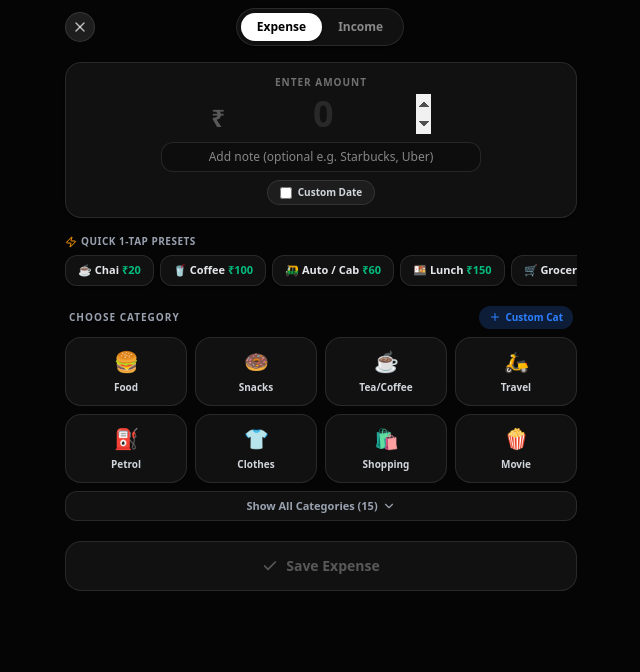
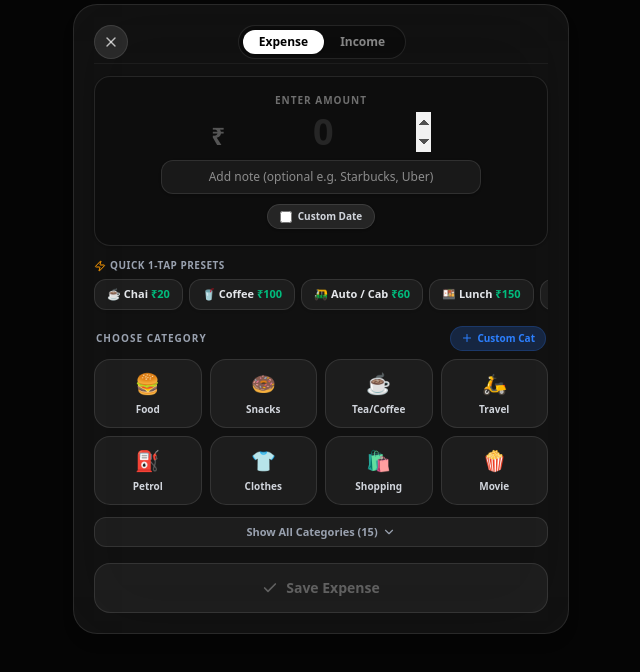
Before and after one commit to manshvisharma/spendingTracker, a React (Vite) app: page /add in a window 1280 px wide. Shown: the top 672 px of the page, without its empty margins (319-959 px from the left). Built offline with nearby package versions, Linux system fonts and the light colour scheme; no server answers.

Commit message:
style: improve global typography and UI layout
- Add base scroll and font smoothing utilities to index.css
- Refine BottomNav and AddExpense layout containers for consistency
- Update CSS transitions for smoother interaction feedback

```diff
--- a/src/index.css
+++ b/src/index.css
@@ -3,7 +3,25 @@
 @custom-variant dark (&:is(.dark *));
 
 @layer base {
+  html {
+    scroll-behavior: smooth;
+    -webkit-tap-highlight-color: transparent;
+  }
+
   body {
-    @apply bg-gray-50 text-gray-900 dark:bg-[#050505] dark:text-white transition-colors duration-300;
+    @apply bg-gray-50 text-gray-900 dark:bg-[#050505] dark:text-white transition-colors duration-200;
+    font-feature-settings: "cv02", "cv03", "cv04", "cv11";
+    -webkit-font-smoothing: antialiased;
+    -moz-osx-font-smoothing: grayscale;
+    overscroll-behavior-y: none;
   }
 }
+
+/* Scrollbar utilities for ultra-smooth layout */
+.scrollbar-none::-webkit-scrollbar {
+  display: none;
+}
+.scrollbar-none {
+  -ms-overflow-style: none;
+  scrollbar-width: none;
+}
--- a/src/pages/AddExpense.tsx
+++ b/src/pages/AddExpense.tsx
@@ -92,21 +92,22 @@ export function AddExpense() {
       initial={{ opacity: 0, scale: 0.98 }}
       animate={{ opacity: 1, scale: 1 }}
       exit={{ opacity: 0, scale: 0.98 }}
-      className="flex flex-col max-w-lg mx-auto pb-10 min-w-0"
+      className="flex flex-col max-w-lg mx-auto px-2 pt-1 pb-16 min-w-0"
     >
+      <div className="bg-white/80 dark:bg-white/5 backdrop-blur-2xl border border-gray-200 dark:border-white/10 rounded-3xl p-4 sm:p-5 shadow-lg w-full min-w-0 flex flex-col gap-3">
         {/* COMPACT HEADER */}
-      <header className="flex justify-between items-center py-2 min-w-0">
+        <header className="flex justify-between items-center min-w-0 pb-1 border-b border-gray-100 dark:border-white/5">
           <button
             onClick={() => navigate(-1)}
-          className="p-1.5 bg-gray-100 dark:bg-white/10 rounded-full text-gray-600 dark:text-white/70 hover:text-black dark:hover:text-white transition-colors border border-gray-200 dark:border-white/10"
+            className="p-2 bg-gray-100 dark:bg-white/10 rounded-full text-gray-600 dark:text-white/70 hover:text-black dark:hover:text-white hover:bg-gray-200 transition-all border border-gray-200/60 dark:border-white/10"
           >
             <X className="w-4 h-4" />
           </button>
 
-        <div className="flex bg-gray-100 dark:bg-white/5 border border-gray-200 dark:border-white/10 rounded-full p-1 shadow-sm">
+          <div className="flex bg-gray-100 dark:bg-black/30 border border-gray-200 dark:border-white/10 rounded-full p-1 shadow-inner">
             <button
               className={cn(
-              "px-4 py-1.5 rounded-full text-xs font-bold transition-all",
+                "px-4 py-1 rounded-full text-xs font-bold transition-all",
                 type === 'expense' ? "bg-black text-white dark:bg-white dark:text-black shadow-sm" : "text-gray-500 dark:text-white/50"
               )}
               onClick={() => setType('expense')}
@@ -115,7 +116,7 @@ export function AddExpense() {
             </button>
             <button
               className={cn(
-              "px-4 py-1.5 rounded-full text-xs font-bold transition-all",
+                "px-4 py-1 rounded-full text-xs font-bold transition-all",
                 type === 'income' ? "bg-black text-white dark:bg-white dark:text-black shadow-sm" : "text-gray-500 dark:text-white/50"
               )}
               onClick={() => setType('income')}
@@ -128,7 +129,7 @@ export function AddExpense() {
         </header>
 
         {/* COMPACT AMOUNT SECTION */}
-      <div className="flex flex-col items-center justify-center py-3 bg-white dark:bg-white/5 border border-gray-200 dark:border-white/10 rounded-2xl p-4 my-2 shadow-sm">
+        <div className="flex flex-col items-center justify-center py-4 bg-gray-50/80 dark:bg-black/20 border border-gray-200/80 dark:border-white/10 rounded-2xl p-4 shadow-sm">
           <p className="text-[10px] text-gray-400 dark:text-white/40 uppercase tracking-widest font-bold mb-1">Enter Amount</p>
           <div className="flex items-baseline justify-center mb-2">
             <span className="text-2xl text-gray-400 dark:text-white/30 mr-1.5 font-bold">₹</span>
@@ -148,12 +149,12 @@ export function AddExpense() {
             placeholder="Add note (optional e.g. Starbucks, Uber)"
             value={customNotes}
             onChange={(e) => setCustomNotes(e.target.value)}
-          className="w-full max-w-xs text-center text-xs bg-gray-50 dark:bg-black/20 border border-gray-200 dark:border-white/10 rounded-xl py-1.5 px-3 outline-none focus:ring-2 focus:ring-blue-500/40 mb-2"
+            className="w-full max-w-xs text-center text-xs bg-white dark:bg-white/5 border border-gray-200 dark:border-white/10 rounded-xl py-2 px-3 outline-none focus:ring-2 focus:ring-blue-500/40 mb-2.5 shadow-sm"
           />
 
           {/* Date Selector Toggle */}
           <div className="flex items-center gap-2">
-          <label className="flex items-center gap-1.5 cursor-pointer bg-gray-100 dark:bg-white/5 px-3 py-1 rounded-full border border-gray-200 dark:border-white/10">
+            <label className="flex items-center gap-1.5 cursor-pointer bg-white dark:bg-white/10 px-3 py-1 rounded-full border border-gray-200 dark:border-white/10 shadow-sm">
               <input
                 type="checkbox"
                 checked={useCustomDate}
@@ -170,7 +171,7 @@ export function AddExpense() {
                     type="datetime-local"
                     value={customDate}
                     onChange={e => setCustomDate(e.target.value)}
-                  className="bg-gray-100 dark:bg-white/10 border border-gray-200 dark:border-white/20 rounded-full px-3 py-1 text-[10px] font-semibold text-gray-700 dark:text-white outline-none"
+                    className="bg-white dark:bg-white/10 border border-gray-200 dark:border-white/20 rounded-full px-3 py-1 text-[10px] font-semibold text-gray-700 dark:text-white outline-none shadow-sm"
                   />
                 </motion.div>
               )}
@@ -180,7 +181,7 @@ export function AddExpense() {
 
         {/* QUICK TAP PRESETS */}
         {type === 'expense' && (
-        <div className="my-2 min-w-0">
+          <div className="min-w-0">
             <p className="text-[10px] font-bold text-gray-400 uppercase tracking-wider mb-1.5 flex items-center gap-1">
               <Zap className="w-3 h-3 text-amber-500" /> Quick 1-Tap Presets
             </p>
@@ -189,7 +190,7 @@ export function AddExpense() {
                 <button
                   key={idx}
                   onClick={() => handleApplyPreset(p)}
-                className="shrink-0 text-[11px] font-bold bg-white dark:bg-white/5 border border-gray-200 dark:border-white/10 hover:border-blue-500 text-gray-800 dark:text-gray-200 px-3 py-1.5 rounded-xl transition-all shadow-sm active:scale-95 whitespace-nowrap"
+                  className="shrink-0 text-[11px] font-bold bg-gray-50 dark:bg-white/5 border border-gray-200 dark:border-white/10 hover:border-blue-500 text-gray-800 dark:text-gray-200 px-3 py-1.5 rounded-xl transition-all shadow-sm active:scale-95 whitespace-nowrap"
                 >
                   {p.label} <span className="text-emerald-500">₹{p.amount}</span>
                 </button>
@@ -204,13 +205,13 @@ export function AddExpense() {
             <motion.div
               initial={{ opacity: 0 }}
               animate={{ opacity: 1 }}
-            className="my-2"
+              className="flex flex-col gap-2"
             >
-            <div className="flex justify-between items-center mb-2 px-1">
+              <div className="flex justify-between items-center px-0.5">
                 <p className="text-[10px] text-gray-400 uppercase tracking-widest font-bold">Choose Category</p>
                 <button
                   onClick={() => setShowNewCat(!showNewCat)}
-                className="text-[10px] font-bold text-blue-500 bg-blue-50 dark:bg-blue-500/20 px-2.5 py-1 rounded-full flex items-center gap-1 hover:scale-105 transition-all"
+                  className="text-[10px] font-bold text-blue-500 bg-blue-50 dark:bg-blue-500/20 px-2.5 py-1 rounded-full flex items-center gap-1 hover:scale-105 transition-all border border-blue-500/20"
                 >
                   <Plus className="w-3 h-3" /> Custom Cat
                 </button>
@@ -222,26 +223,26 @@ export function AddExpense() {
                     initial={{ opacity: 0, height: 0 }}
                     animate={{ opacity: 1, height: 'auto' }}
                     exit={{ opacity: 0, height: 0 }}
-                  className="overflow-hidden mb-2"
+                    className="overflow-hidden mb-1"
                   >
-                  <div className="bg-white dark:bg-white/5 border border-gray-200 dark:border-white/10 p-2.5 rounded-2xl flex gap-2 shadow-sm">
+                    <div className="bg-gray-50 dark:bg-black/20 border border-gray-200 dark:border-white/10 p-2.5 rounded-2xl flex gap-2 shadow-sm">
                       <input
                         type="text"
                         placeholder="Emoji"
                         value={newCatEmoji}
                         onChange={e => setNewCatEmoji(e.target.value)}
-                      className="w-12 bg-gray-50 dark:bg-black/20 rounded-xl p-2 text-center text-xs outline-none border border-gray-200 dark:border-white/10"
+                        className="w-12 bg-white dark:bg-white/10 rounded-xl p-2 text-center text-xs outline-none border border-gray-200 dark:border-white/10"
                       />
                       <input
                         type="text"
                         placeholder="Category Name"
                         value={newCatName}
                         onChange={e => setNewCatName(e.target.value)}
-                      className="flex-1 bg-gray-50 dark:bg-black/20 rounded-xl p-2 text-xs outline-none border border-gray-200 dark:border-white/10"
+                        className="flex-1 bg-white dark:bg-white/10 rounded-xl p-2 text-xs outline-none border border-gray-200 dark:border-white/10"
                       />
                       <button
                         onClick={handleSaveCustomCat}
-                      className="bg-blue-500 text-white px-3 rounded-xl text-xs font-bold"
+                        className="bg-blue-500 text-white px-3 rounded-xl text-xs font-bold shadow-sm"
                       >
                         Add
                       </button>
@@ -259,8 +260,8 @@ export function AddExpense() {
                     className={cn(
                       "flex flex-col items-center justify-center p-2.5 rounded-2xl transition-all border",
                       selectedCatId === cat.id
-                      ? "bg-blue-50 dark:bg-blue-500/20 border-blue-500 text-blue-600 dark:text-blue-400 font-bold shadow-sm scale-105"
-                      : "bg-white dark:bg-white/5 border-gray-200 dark:border-white/10 hover:bg-gray-50 text-gray-700 dark:text-gray-300"
+                        ? "bg-blue-50 dark:bg-blue-500/20 border-blue-500 text-blue-600 dark:text-blue-400 font-bold shadow-sm scale-102"
+                        : "bg-gray-50/80 dark:bg-white/5 border-gray-200 dark:border-white/10 hover:bg-gray-100 text-gray-700 dark:text-gray-300"
                     )}
                   >
                     <span className="text-xl mb-1">{cat.emoji}</span>
@@ -273,7 +274,7 @@ export function AddExpense() {
               {categories.length > 8 && (
                 <button
                   onClick={() => setShowAllCategories(!showAllCategories)}
-                className="w-full mt-2 py-1.5 rounded-xl bg-gray-100 dark:bg-white/5 border border-gray-200 dark:border-white/10 text-gray-500 dark:text-gray-400 text-[11px] font-bold flex items-center justify-center gap-1 hover:text-black dark:hover:text-white transition-all"
+                  className="w-full mt-1 py-1.5 rounded-xl bg-gray-50 dark:bg-white/5 border border-gray-200 dark:border-white/10 text-gray-500 dark:text-gray-400 text-[11px] font-bold flex items-center justify-center gap-1 hover:text-black dark:hover:text-white transition-all"
                 >
                   {showAllCategories ? (
                     <>Show Fewer Categories <ChevronUp className="w-3.5 h-3.5" /></>
@@ -289,9 +290,9 @@ export function AddExpense() {
             <motion.div
               initial={{ opacity: 0 }}
               animate={{ opacity: 1 }}
-            className="my-3 flex justify-center"
+              className="my-2 flex justify-center"
             >
-            <label className="flex items-center gap-2.5 bg-white dark:bg-white/5 px-4 py-3 rounded-2xl border border-gray-200 dark:border-white/10 shadow-sm cursor-pointer">
+              <label className="flex items-center gap-2.5 bg-gray-50 dark:bg-white/5 px-4 py-3 rounded-2xl border border-gray-200 dark:border-white/10 shadow-sm cursor-pointer">
                 <input
                   type="checkbox"
                   checked={isBorrowed}
@@ -309,7 +310,7 @@ export function AddExpense() {
           onClick={handleSave}
           disabled={!isReady}
           className={cn(
-          "w-full py-3.5 rounded-2xl flex items-center justify-center gap-2 text-sm font-bold transition-all shadow-md mt-3",
+            "w-full py-3.5 rounded-2xl flex items-center justify-center gap-2 text-sm font-bold transition-all shadow-md mt-1",
             isReady
               ? "bg-blue-600 hover:bg-blue-700 text-white shadow-blue-500/25 active:scale-98"
               : "bg-gray-100 dark:bg-white/5 border border-gray-200 dark:border-white/10 text-gray-400 dark:text-white/30 cursor-not-allowed shadow-none"
@@ -318,6 +319,7 @@ export function AddExpense() {
           <Check className="w-4 h-4" strokeWidth={2.5} />
           Save {type === 'expense' ? 'Expense' : 'Income'}
         </button>
+      </div>
     </motion.div>
   );
 }
```
Also changed, not shown: src/components/BottomNav.tsx (+58 -20 lines). Lines whose indentation alone changed are shown as unchanged.
